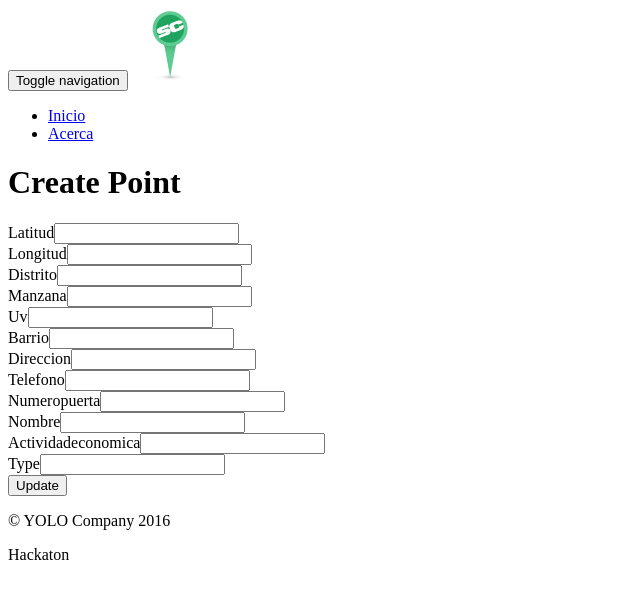
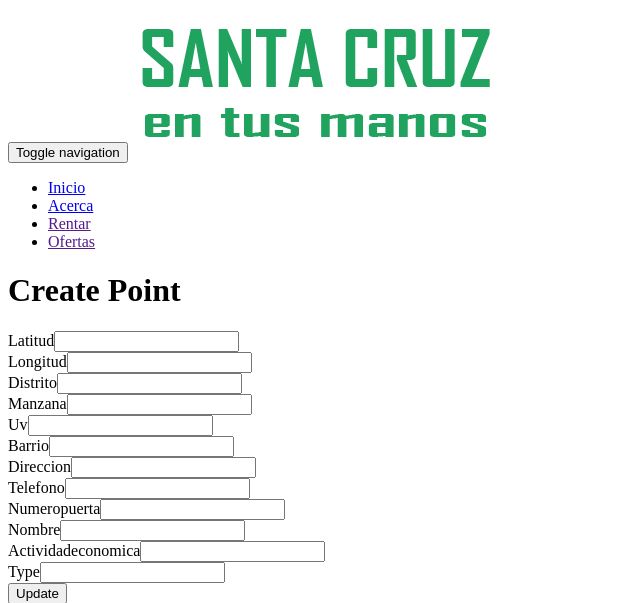
Before and after one commit to rolion/santa-cruz-en-tus-manos, a Yii app: the page made by frontend/views/point/create.php in a window 1280 px wide. Shown: the top 603 px of the page, without its empty margins (0-640 px from the left). Run offline with PHP 8.4 and a stand-in for Yii, Linux system fonts and the light colour scheme; the template is opened without the code that fills it, so the values that code supplies are empty; form fields are guessed from the names that the template uses; some libraries are stand-ins or nearby versions.

Commit message:
Issue #1: vistas

```diff
--- a/frontend/views/layouts/main.php
+++ b/frontend/views/layouts/main.php
@@ -37,7 +37,7 @@ AppAsset::register($this);
                 <span class="icon-bar"></span>
               </button>
 
-                <a class="navbar-brand" href="#"><img src='/santa-cruz-en-tus-manos/frontend/web/img/log.png'></a>
+                <a class="navbar-brand" href="#"><img src='/santa-cruz-en-tus-manos/frontend/web/img/scntm.png'></a>
 
             </div>
             <!-- Collect the nav links, forms, and other content for toggling -->
@@ -45,6 +45,8 @@ AppAsset::register($this);
               <ul class="nav navbar-nav">
                     <li role="presentation" class="active1"><a href="#/home">Inicio</a></li>
                     <li role="presentation"><a href="#/about">Acerca</a></li>
+                    <li role="persentation"><a href="">Rentar</a></li>
+                    <li role="presentation"><a href="">Ofertas</a></li>
 
               </ul>
             </div><!-- /.navbar-collapse -->
--- a/frontend/views/map/index.php
+++ b/frontend/views/map/index.php
@@ -14,7 +14,6 @@ use yii\bootstrap\ActiveForm;
 
   </head>
   <body>
-  <h1>Selección</h1>
 
 <!-- panel izquierdo  -->
 
@@ -48,7 +47,7 @@ use yii\bootstrap\ActiveForm;
 			        </div>
       			</div>
     	</div>
-    	<input type="button" class="btn btn-success btn-md" onclick="cargarDatosMapa()" value="Buscar">
+    	<input type="button" class="btn btn-success btn-block" onclick="cargarDatosMapa()" value="Buscar">
     </div>
 
 <?php ActiveForm::end(); ?>
```
Also changed, not shown: frontend/web/css/style.css (+9 -0 lines), frontend/web/img/scntm.png (added), frontend/web/img/yolo.png (added).
